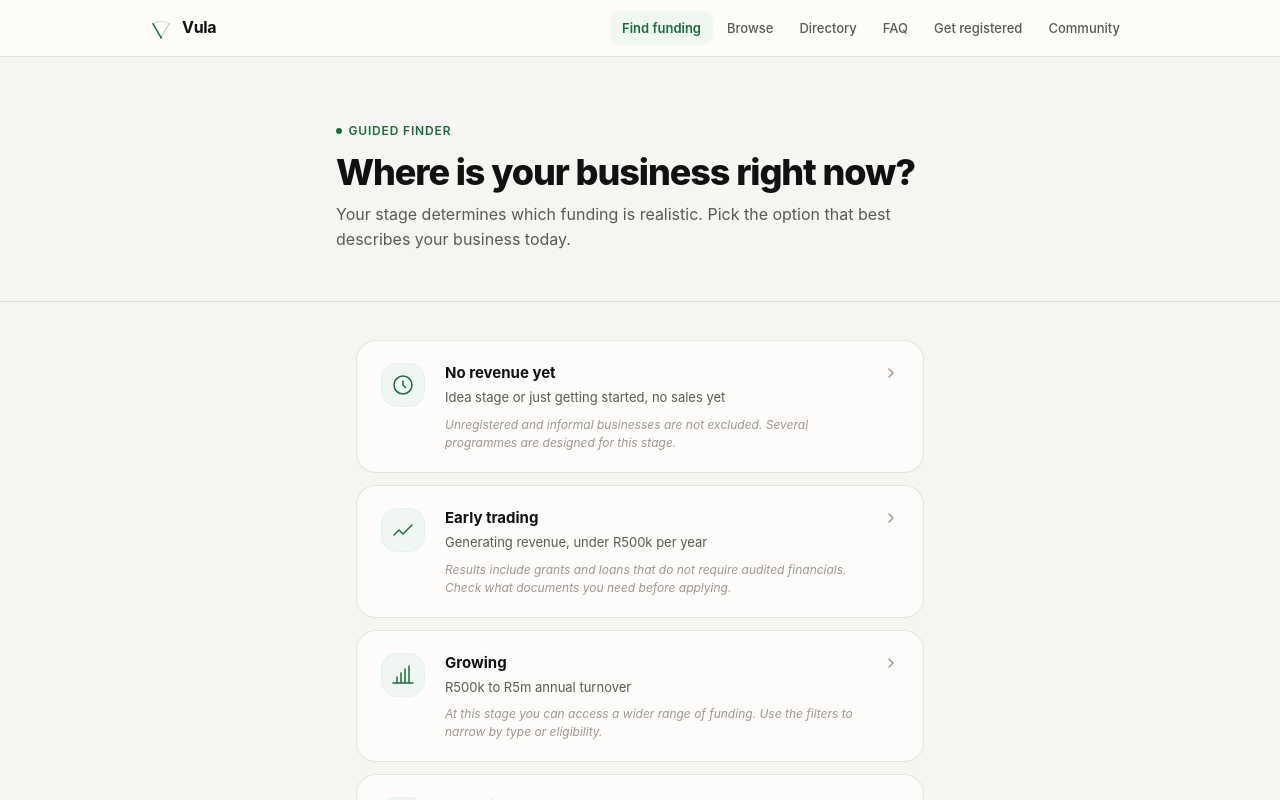
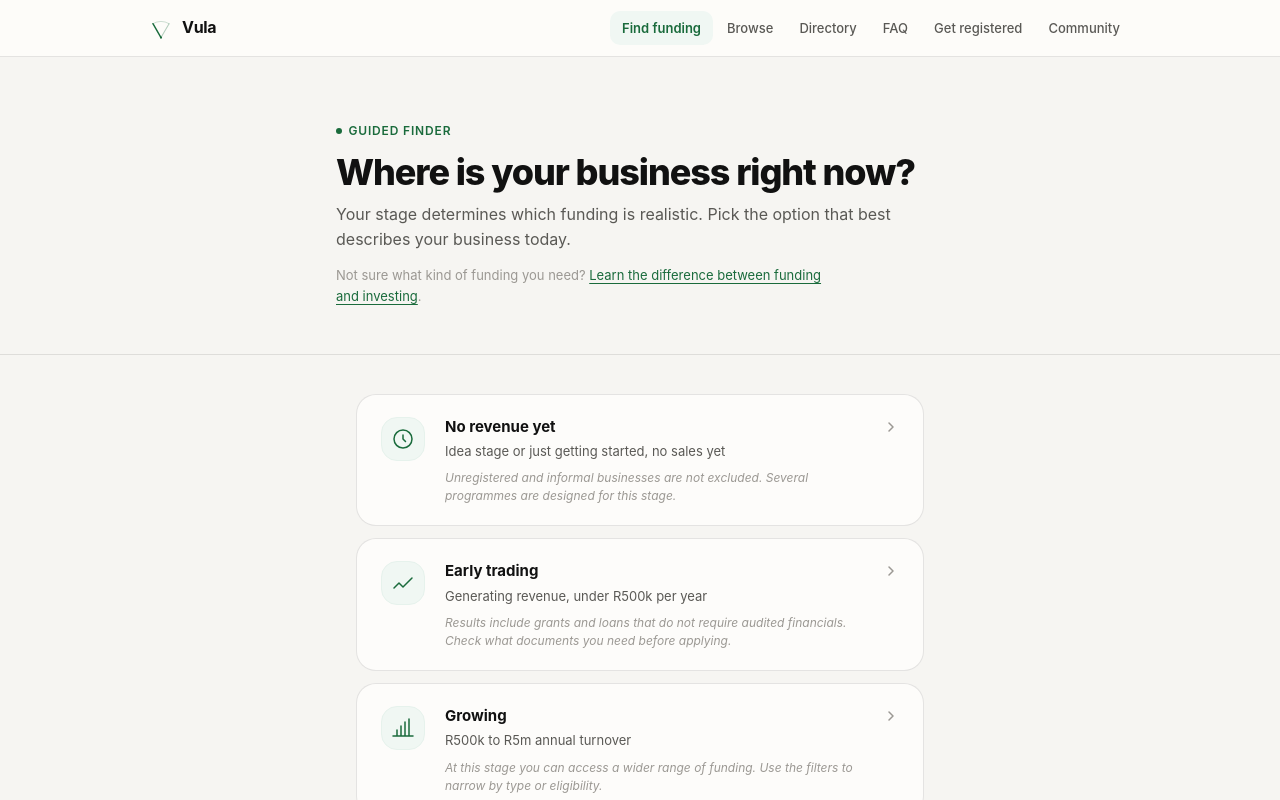
Before and after one commit to Bladetox/vula, a Next.js app: page /find in a window 1280 px wide. Shown: the top 800 px of the page. Built offline with nearby package versions, Linux system fonts and the light colour scheme; a web font is replaced by a local one.

Commit message:
Add informational link about funding vs investing

```diff
--- a/app/find/page.tsx
+++ b/app/find/page.tsx
@@ -242,6 +242,16 @@ function StagePicker() {
           </h1>
           <p style={{ fontSize: '1rem', color: 'var(--vula-muted)', lineHeight: 1.6 }}>
             Your stage determines which funding is realistic. Pick the option that best describes your business today.
+          </p>
+          <p style={{ fontSize: '0.8125rem', color: 'var(--vula-faint)', lineHeight: 1.6, marginTop: '0.75rem' }}>
+            Not sure what kind of funding you need?{' '}
+            <Link
+              href="/learn/funding-vs-investing"
+              style={{ color: 'var(--vula-green)', textDecoration: 'underline', textUnderlineOffset: '3px' }}
+            >
+              Learn the difference between funding and investing
+            </Link>
+            .
           </p>
         </div>
       </section>
```
